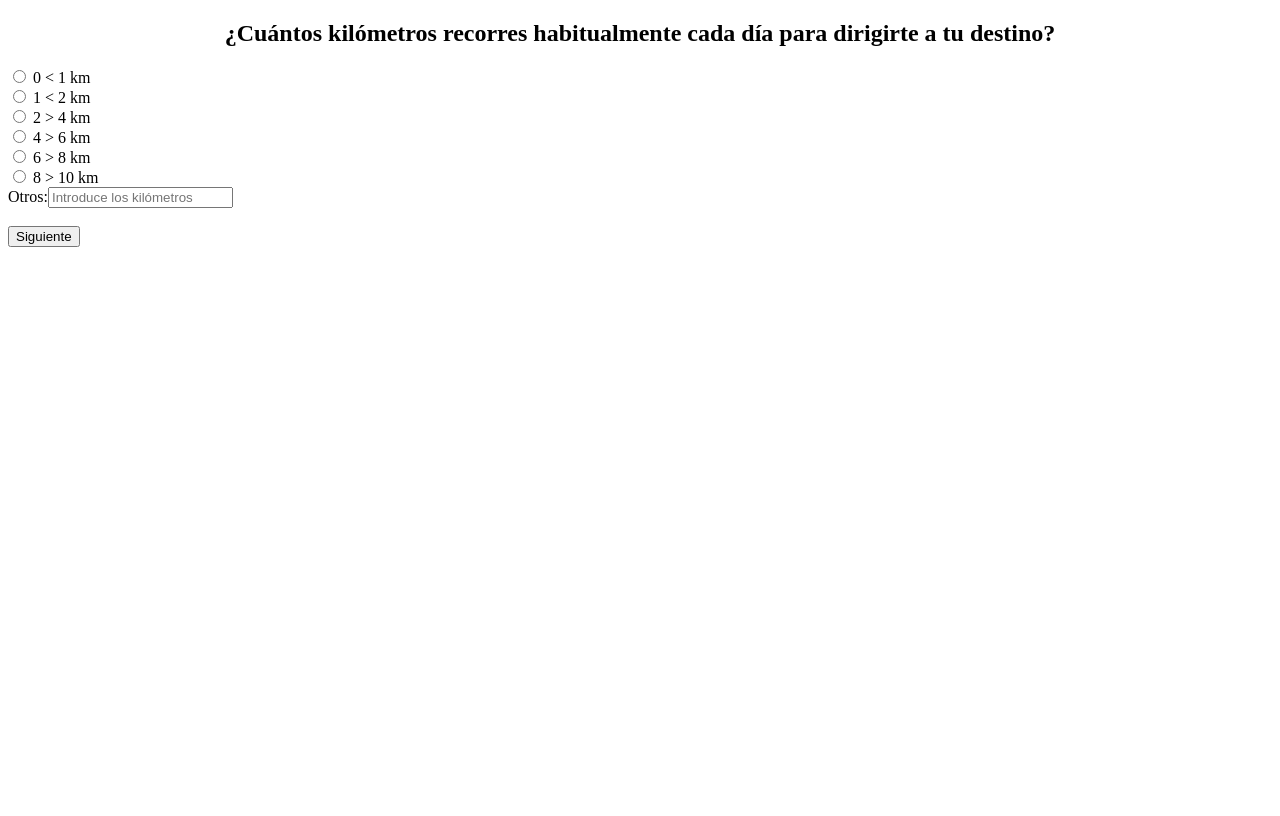
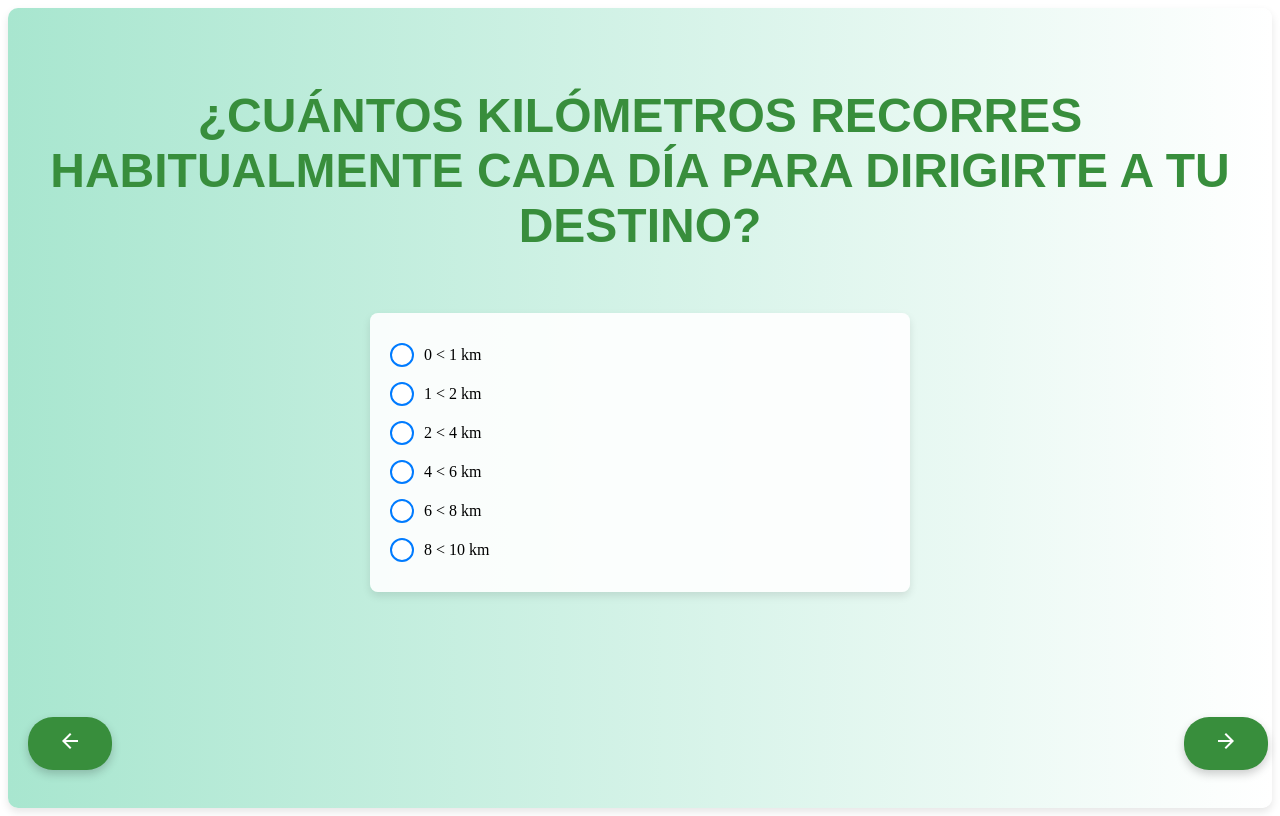
Before and after one commit to Christian1091/ProyectoEducomunicacional, an Angular app: page /home/secctionTwo in a window 1280 px wide. Built offline with nearby package versions, Linux system fonts and the light colour scheme.

Commit message:
Se agrega estilos y animación a la sección uno y dos

```diff
--- a/src/app/pages/secction-one/secction-one.component.css
+++ b/src/app/pages/secction-one/secction-one.component.css
@@ -4,10 +4,12 @@
   background: linear-gradient(to right, #a8e6cf, #ffffff); /* Fondo ecológico mezclado con blanco */
   display: flex;  /* Flexbox para organizar el contenido */
   flex-direction: column;  /* Los elementos se organizan de arriba hacia abajo */
-  justify-content: center;  /* Centra el contenido verticalmente */
-  align-items: center;  /* Centra el contenido horizontalmente */
-  text-align: left;  /* Alinea el texto a la izquierda */
-  padding: 20px;
+  /*justify-content: center;  /* Centra el contenido verticalmente */
+  /*align-items: center;  /* Centra el contenido horizontalmente */
+  /*text-align: left;  /* Alinea el texto a la izquierda */
+  /*padding: 20px;*/
+  border-radius: 10px;
+  box-shadow: 0 4px 8px rgba(0, 0, 0, 0.1);
   box-sizing: border-box;  /* Asegura que el padding no afecte el tamaño del contenedor */
   position: relative;  /* Necesario para el posicionamiento de los botones */
 }
@@ -21,23 +23,72 @@
   text-align: center;
   animation: fadeIn 2s ease-out; /* Animación de aparición */
   margin-bottom: 20px;
+  margin-top: 80px;
 }
 
-/* Estilo para la sección de la pregunta con radio buttons */
-.pregunta {
-  margin-top: 20px;
-  font-size: 1.1rem;
-  color: #333;
-  margin-bottom: 40px;
+.card-container {
+  display: flex;
+  justify-content: center;
+  margin-top: 30px;
 }
 
-.pregunta label {
-  display: block;
-  margin: 8px 0;
+.card {
+  background-color: #ffffffe8;
+  box-shadow: 0 4px 8px rgba(0, 0, 0, 0.1);
+  border-radius: 8px;
+  width: 100%;
+  max-width: 500px;
+  padding: 20px;
+  margin: 10px;
+  overflow: hidden;
 }
 
-.pregunta input {
+.card-header {
+  margin-bottom: 20px;
+  text-align: center;
+}
+
+.card-header h2 {
+  font-size: 24px;
+  color: #333;
+}
+
+.card-body {
+  padding: 10px 0;
+}
+
+.radio-group {
+  display: flex;
+  flex-direction: column;
+  gap: 15px;
+}
+
+input[type="radio"] {
+  display: none; /* Esconde el radio button */
+}
+
+label {
+  font-size: 16px;
+  cursor: pointer;
+  display: flex;
+  align-items: center;
+  position: relative;
+}
+
+label:before {
+  content: "";
+  width: 20px;
+  height: 20px;
+  border-radius: 50%;
+  border: 2px solid #007BFF;
   margin-right: 10px;
+  background-color: #fff;
+  transition: background-color 0.3s ease;
+}
+
+input[type="radio"]:checked + label:before {
+  background-color: #007BFF;
+  border-color: #0056b3;
 }
 
 /* Estilo para los botones */
@@ -77,10 +128,6 @@
     font-size: 2rem;  /* Reducir el tamaño del título */
   }
 
-  .pregunta {
-    font-size: 1rem;  /* Reducir el tamaño de la pregunta */
-  }
-
   /* Ajustar el tamaño de los botones para pantallas medianas */
   .boton-siguiente,
   .boton-home {
@@ -89,14 +136,24 @@
   }
 }
 
+@media (max-width: 768px) {
+  .card {
+    padding: 15px;
+  }
+
+  .radio-group {
+    gap: 10px;
+  }
+
+  .card-header h2 {
+    font-size: 20px;
+  }
+}
+
 /* Responsividad para pantallas pequeñas (teléfonos móviles) */
 @media (max-width: 480px) {
   .titulo {
     font-size: 1.5rem;  /* Reducir el tamaño del título */
-  }
-
-  .pregunta {
-    font-size: 0.9rem;  /* Reducir el tamaño de la pregunta */
   }
 
   /* Ajustar el tamaño de los botones para pantallas pequeñas */
--- a/src/app/pages/secction-one/secction-one.component.html
+++ b/src/app/pages/secction-one/secction-one.component.html
@@ -1,14 +1,26 @@
 <form>
   <div class="plataforma-container">
+    <p class="titulo">¿A dónde sueles dirigirte durante la semana habitualmente?</p>
 
-   <!-- Pregunta con opciones de radio buttons -->
-  <div class="pregunta">
-    <p class="titulo">¿A dónde sueles dirigirte durante la semana habitualmente?</p>
-    <label><input type="radio" name="destino" value="trabajo"> Trabajo</label><br>
-    <label><input type="radio" name="destino" value="estudios"> Estudios</label><br>
-    <label><input type="radio" name="destino" value="actividad-fisica"> Actividades Físicas</label><br>
-    <label><input type="radio" name="destino" value="familia-amigos"> Visita Familiares/Amigos</label><br>
-    <label><input type="radio" name="destino" value="medico"> Médico</label>
+    <!-- preguntas.component.html -->
+    <div class="card-container">
+      <div class="card">
+        <div class="card-body">
+          <div class="radio-group">
+            <input type="radio" id="trabajo" name="actividad" value="Trabajo">
+            <label for="trabajo">Trabajo</label>
+
+            <input type="radio" id="estudios" name="actividad" value="Estudios">
+            <label for="estudios">Estudios</label>
+
+            <input type="radio" id="actividad-fisica" name="actividad" value="Actividad Fisica">
+            <label for="actividad-fisica">Actividad Física</label>
+
+            <input type="radio" id="visita" name="actividad" value="Visita Familiares/Amigos">
+            <label for="visita">Visita Familiares/Amigos</label>
+          </div>
+        </div>
+      </div>
     </div>
 
     <!-- Botones en la parte inferior -->
--- a/src/app/pages/secction-two/secction-two.component.css
+++ b/src/app/pages/secction-two/secction-two.component.css
@@ -1,3 +1,177 @@
-h2 {
+/* Contenedor que ocupa toda la pantalla y tiene fondo ecológico */
+.plataforma-container {
+  height: 100vh;  /* Ocupa el 100% de la altura de la ventana */
+  background: linear-gradient(to right, #a8e6cf, #ffffff); /* Fondo ecológico mezclado con blanco */
+  display: flex;  /* Flexbox para organizar el contenido */
+  flex-direction: column;  /* Los elementos se organizan de arriba hacia abajo */
+  /*justify-content: center;  /* Centra el contenido verticalmente */
+  /*align-items: center;  /* Centra el contenido horizontalmente */
+  /*text-align: left;  /* Alinea el texto a la izquierda */
+  /*padding: 20px;*/
+  border-radius: 10px;
+  box-shadow: 0 4px 8px rgba(0, 0, 0, 0.1);
+  box-sizing: border-box;  /* Asegura que el padding no afecte el tamaño del contenedor */
+  position: relative;  /* Necesario para el posicionamiento de los botones */
+}
+
+.titulo {
+  font-family: 'Poppins', sans-serif;
+  font-size: 3rem;
+  font-weight: 700;
+  color: #388e3c;
+  text-transform: uppercase;
+  text-align: center;
+  animation: fadeIn 2s ease-out; /* Animación de aparición */
+  margin-bottom: 20px;
+  margin-top: 80px;
+}
+
+.card-container {
+  display: flex;
+  justify-content: center;
+  margin-top: 30px;
+}
+
+.card {
+  background-color: #ffffffe8;
+  box-shadow: 0 4px 8px rgba(0, 0, 0, 0.1);
+  border-radius: 8px;
+  width: 100%;
+  max-width: 500px;
+  padding: 20px;
+  margin: 10px;
+  overflow: hidden;
+}
+
+.card-header {
+  margin-bottom: 20px;
   text-align: center;
 }
+
+.card-header h2 {
+  font-size: 24px;
+  color: #333;
+}
+
+.card-body {
+  padding: 10px 0;
+}
+
+.radio-group {
+  display: flex;
+  flex-direction: column;
+  gap: 15px;
+}
+
+input[type="radio"] {
+  display: none; /* Esconde el radio button */
+}
+
+label {
+  font-size: 16px;
+  cursor: pointer;
+  display: flex;
+  align-items: center;
+  position: relative;
+}
+
+label:before {
+  content: "";
+  width: 20px;
+  height: 20px;
+  border-radius: 50%;
+  border: 2px solid #007BFF;
+  margin-right: 10px;
+  background-color: #fff;
+  transition: background-color 0.3s ease;
+}
+
+input[type="radio"]:checked + label:before {
+  background-color: #007BFF;
+  border-color: #0056b3;
+}
+
+/* Estilo para los botones */
+.botones {
+  position: fixed;
+  bottom: 30px;  /* Los botones estarán a 30px desde el borde inferior */
+  width: 100%;
+  display: flex;
+  justify-content: space-between;  /* Distribuye los botones a la izquierda y derecha */
+  padding: 0 20px;
+  box-sizing: border-box;
+}
+
+.boton-siguiente,
+.boton-home {
+  background-color: #388e3c;  /* Fondo verde ecológico */
+  color: white;
+  padding: 12px 30px;
+  border-radius: 25px;
+  font-size: 1.1rem;
+  font-weight: bold;
+  border: none;
+  cursor: pointer;
+  box-shadow: 0 4px 10px rgba(0, 0, 0, 0.2);
+  transition: background-color 0.3s ease, transform 0.3s ease;
+}
+
+.boton-siguiente:hover,
+.boton-home:hover {
+  background-color: #2e7d32;  /* Color más oscuro cuando pasa el ratón */
+  transform: scale(1.05);
+}
+
+/* Responsividad para pantallas medianas (por ejemplo, tabletas) */
+@media (max-width: 768px) {
+  .titulo {
+    font-size: 2rem;  /* Reducir el tamaño del título */
+  }
+
+  /* Ajustar el tamaño de los botones para pantallas medianas */
+  .boton-siguiente,
+  .boton-home {
+    padding: 10px 25px;
+    font-size: 1rem;
+  }
+}
+
+@media (max-width: 768px) {
+  .card {
+    padding: 15px;
+  }
+
+  .radio-group {
+    gap: 10px;
+  }
+
+  .card-header h2 {
+    font-size: 20px;
+  }
+}
+
+/* Responsividad para pantallas pequeñas (teléfonos móviles) */
+@media (max-width: 480px) {
+  .titulo {
+    font-size: 1.5rem;  /* Reducir el tamaño del título */
+  }
+
+  /* Ajustar el tamaño de los botones para pantallas pequeñas */
+  .boton-siguiente,
+  .boton-home {
+    padding: 8px 20px;
+    font-size: 0.9rem;
+  }
+}
+
+/* Definir la animación */
+@keyframes fadeIn {
+  0% {
+    opacity: 0;
+    transform: translateY(-20px);
+  }
+  100% {
+    opacity: 1;
+    transform: translateY(0);
+  }
+}
--- a/src/app/pages/secction-two/secction-two.component.html
+++ b/src/app/pages/secction-two/secction-two.component.html
@@ -1,35 +1,44 @@
-<section>
-  <h2>¿Cuántos kilómetros recorres habitualmente cada día para dirigirte a tu destino?</h2>
+<form>
+  <div class="plataforma-container">
+    <p class="titulo">¿Cuántos kilómetros recorres habitualmente cada día para dirigirte a tu destino?</p>
 
-  <form>
-      <label>
-          <input type="radio" name="destino" value="Trabajo"> 0 < 1 km
-      </label><br>
+    <!-- preguntas.component.html -->
+    <div class="card-container">
+      <div class="card">
+        <div class="card-body">
+          <div class="radio-group">
+            <input type="radio" id="destino_1" value="Destino_1">
+            <label for="destino_1">0 < 1 km</label>
 
-      <label>
-          <input type="radio" name="destino" value="Estudios"> 1 < 2 km
-      </label><br>
+            <input type="radio" id="destino_2" value="Destino_2">
+            <label for="destino_2">1 < 2 km</label>
 
-      <label>
-          <input type="radio" name="destino" value="Actividades Fisicas"> 2 > 4 km
-      </label><br>
+            <input type="radio" id="destino_4" value="Destino_4">
+            <label for="destino_4">2 < 4 km</label>
 
-      <label>
-          <input type="radio" name="destino" value="Visita Familiares/Amigos"> 4 > 6 km
-      </label><br>
+            <input type="radio" id="destino_6" value="Destino_6">
+            <label for="destino_6">4 < 6 km</label>
 
-      <label>
-          <input type="radio" name="destino" value="Medico"> 6 > 8 km
-      </label><br>
+            <input type="radio" id="destino_8" value="Destino_8">
+            <label for="destino_8">6 < 8 km</label>
 
-      <label>
-        <input type="radio" name="destino" value="Medico"> 8 > 10 km
-    </label><br>
+            <input type="radio" id="destino_10" value="Destino_10">
+            <label for="destino_10">8 < 10 km</label>
+          </div>
+        </div>
+      </div>
+    </div>
 
-      <label for="kilometros">Otros:</label>
-      <input type="number" id="kilometros" name="kilometros" placeholder="Introduce los kilómetros" required>
-      <br><br>
+    <!-- Botones en la parte inferior -->
+    <div class="botones">
+      <button (click)="goBackSeccionOne()" class="boton-home">
+        <span class="material-icons">arrow_back</span>
+      </button>
+      <button (click)="goToNextSeccionThree()" class="boton-siguiente">
+        <span class="material-icons">arrow_forward</span>
+      </button>
+    </div>
 
-      <button (click)="goToNextSeccion()">Siguiente</button>
-  </form>
-</section>
+  </div>
+
+</form>
--- a/src/app/pages/secction-two/secction-two.component.ts
+++ b/src/app/pages/secction-two/secction-two.component.ts
@@ -10,8 +10,12 @@ export class SecctionTwoComponent {
 
   constructor(private router: Router) {}
 
-  goToNextSeccion() {
+  goToNextSeccionThree() {
     this.router.navigateByUrl('/home/secctionThree');
   }
 
+  goBackSeccionOne() {
+    this.router.navigateByUrl('/home/secctionOne');
+  }
+
 }
```
Lines whose indentation alone changed are shown as unchanged.
